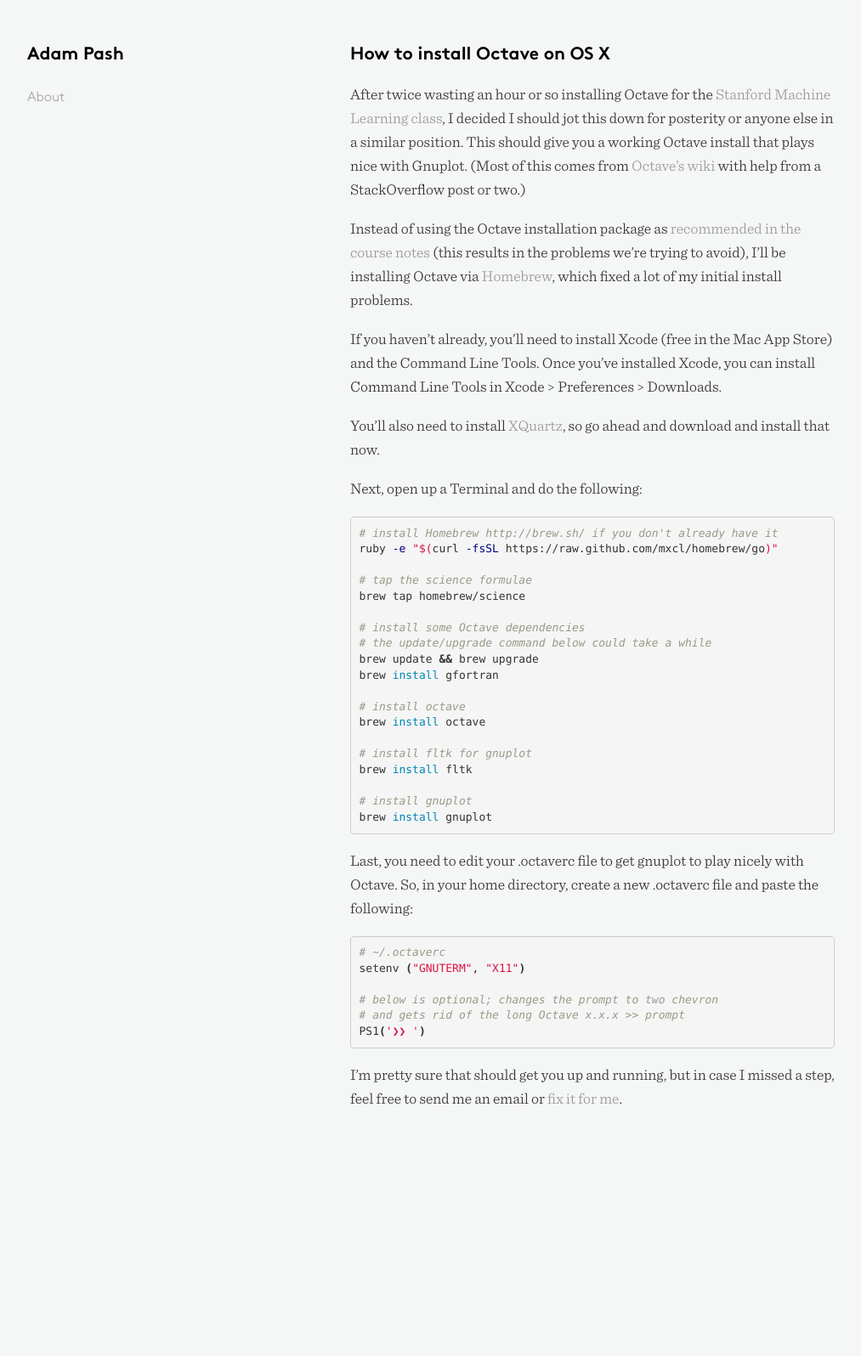
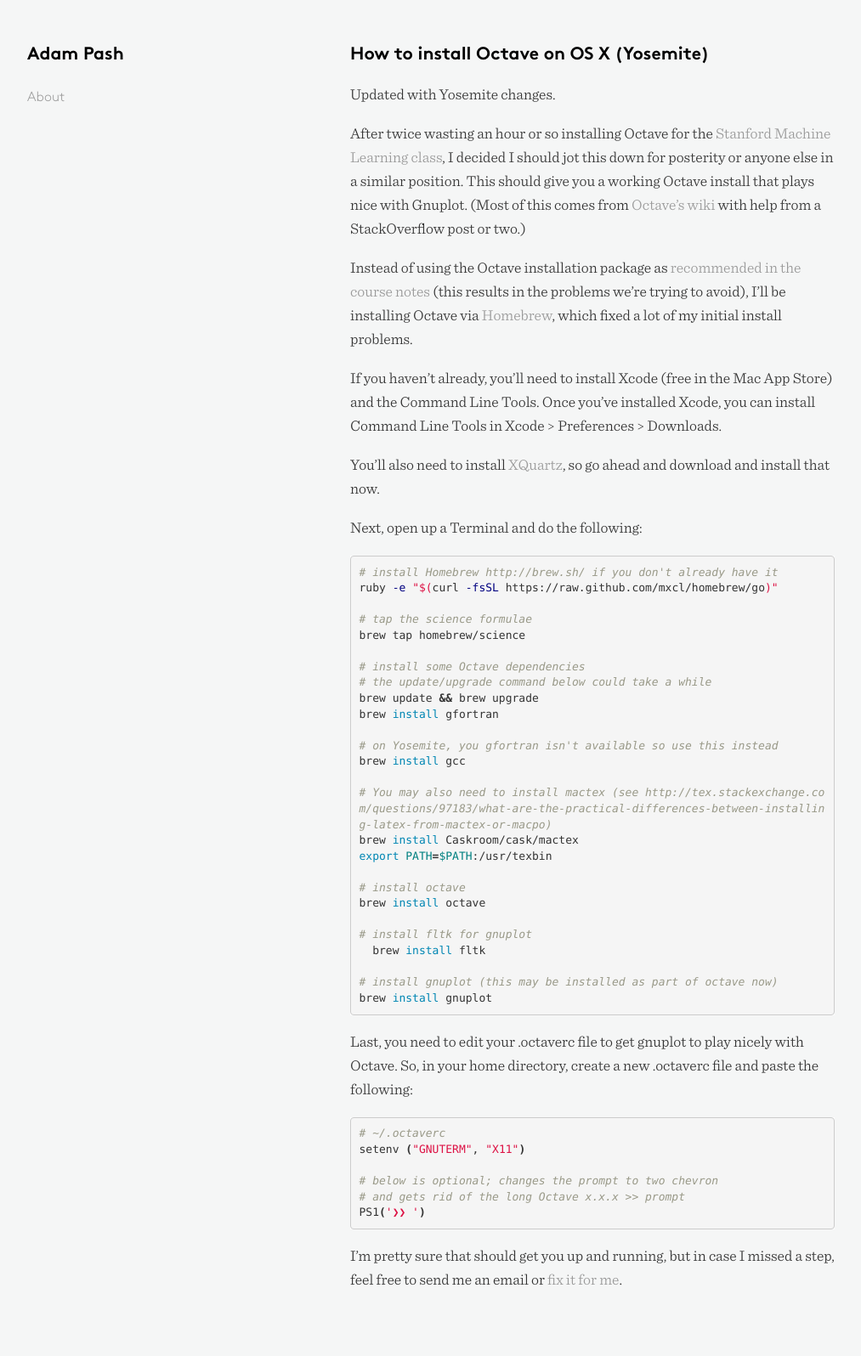
Before and after one commit to adampash/adampash.github.io, a Jekyll site: the page built from code/octave.markdown, in a window 1280 px wide. Shown: the whole page at 85% size, without its empty margins (38-1051 px from the left). Built offline with Jekyll 4.4.1, drawn with Linux system fonts in a browser that asks for light colours; Markdown is read by kramdown in place of the engine named in the settings; before the commit the page ends 1383 px from its top, so only the background shows below that.

Commit message:
Update octave.markdown
Added Yosemite changes

```diff
--- a/code/octave.markdown
+++ b/code/octave.markdown
@@ -1,9 +1,11 @@
 ---
 layout: page
-title:  "How to install Octave on OS X"
+title:  "How to install Octave on OS X (Yosemite)"
 permalink: 'how-to-install-octave/index.html'
 tags: code
 ---
+
+Updated with Yosemite changes.
 
 After twice wasting an hour or so installing Octave for the [Stanford Machine Learning class](https://class.coursera.org/ml-004/class/index), I decided I should jot this down for posterity or anyone else in a similar position. This should give you a working Octave install that plays nice with Gnuplot. (Most of this comes from [Octave's wiki](http://wiki.octave.org/Octave_for_MacOS_X#Simple_Installation_Instructions_3) with help from a StackOverflow post or two.)
 
@@ -27,13 +29,20 @@
 brew update && brew upgrade
 brew install gfortran
 
+# on Yosemite, you gfortran isn't available so use this instead
+brew install gcc
+
+# You may also need to install mactex (see http://tex.stackexchange.com/questions/97183/what-are-the-practical-differences-between-installing-latex-from-mactex-or-macpo)
+brew install Caskroom/cask/mactex
+export PATH=$PATH:/usr/texbin
+
 # install octave
 brew install octave
 
 # install fltk for gnuplot
-brew install fltk
+  brew install fltk
 
-# install gnuplot
+# install gnuplot (this may be installed as part of octave now)
 brew install gnuplot
 {% endhighlight %}
 
```
